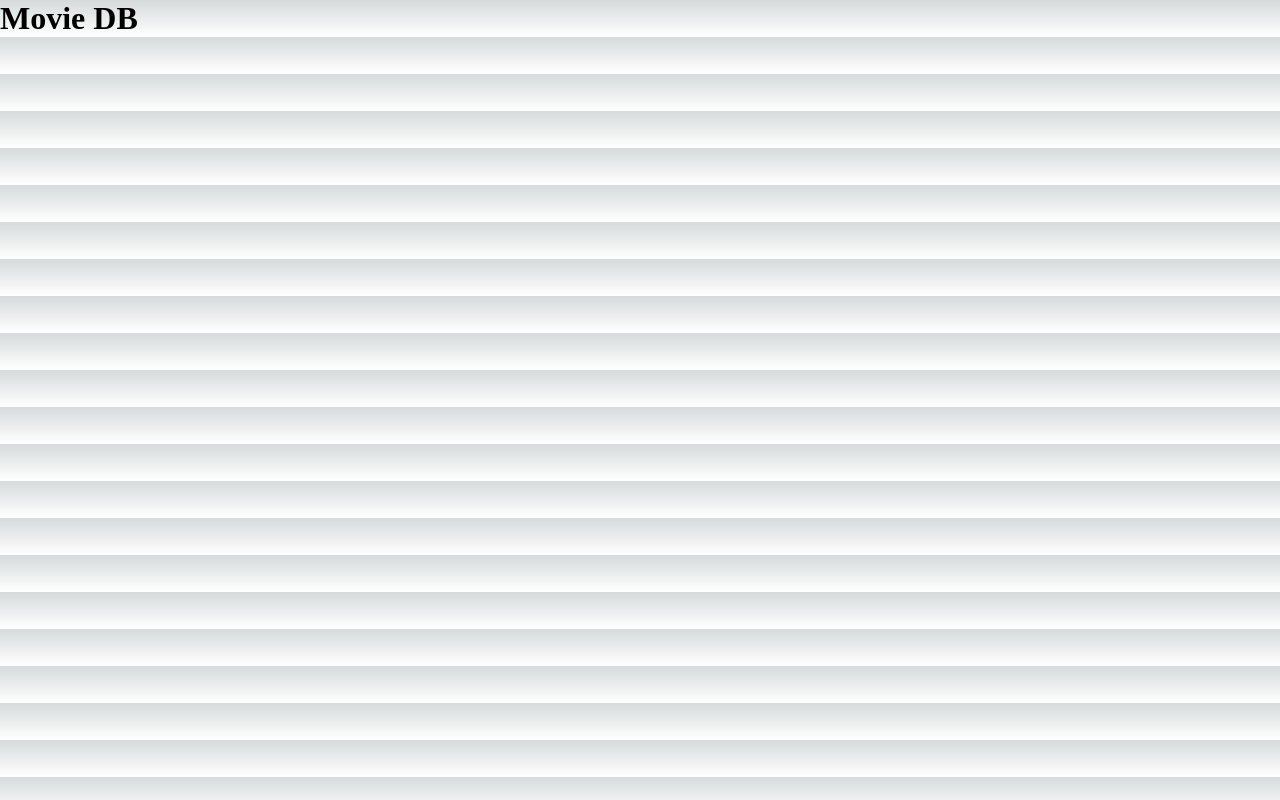
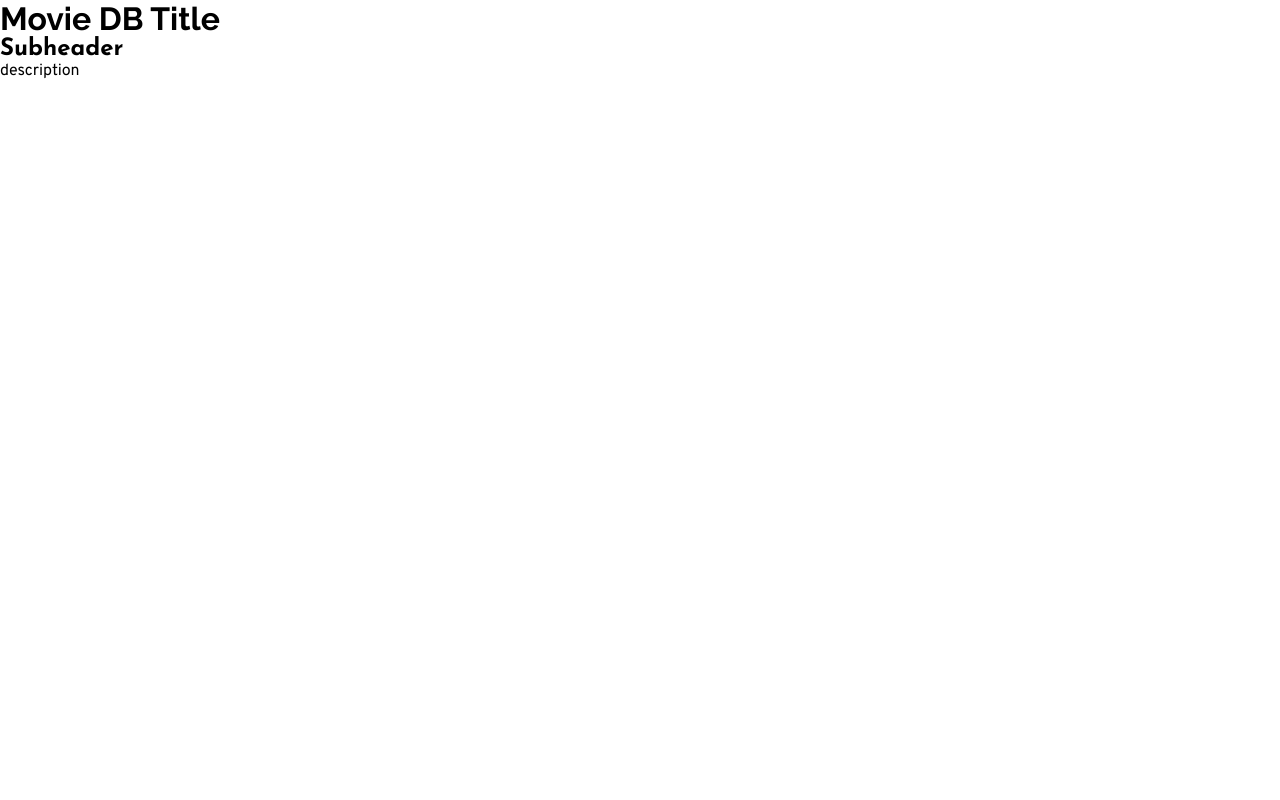
Before and after one commit to nickhibbits/movie-db, a Next.js app: page / in a window 1280 px wide. Built offline with nearby package versions, Linux system fonts and the light colour scheme.

Commit message:
start utility classes, add fonts

```diff
--- a/pages/actor/[actorId].tsx
+++ b/pages/actor/[actorId].tsx
@@ -1,5 +1,6 @@
+import { useRouter } from "next/router";
+
 import Link from "next/link";
-import { useRouter } from "next/router";
 import React from "react";
 
 function ActorId() {
--- a/pages/index.tsx
+++ b/pages/index.tsx
@@ -1,19 +1,26 @@
 import Head from "next/head";
-import { Inter } from "next/font/google";
+import { Raleway, Josefin_Sans, Overpass } from "next/font/google";
 
-const inter = Inter({ subsets: ["latin"] });
+const raleway = Raleway({ subsets: ["latin"], style: ["normal"] });
+const josefin_sans = Josefin_Sans({ subsets: ["latin"], style: ["italic"] });
+const overpass = Overpass({ subsets: ["latin"] });
 
 export default function Home() {
   return (
     <>
       <Head>
-        <title>Create Next App</title>
-        <meta name="description" content="Generated by create next app" />
+        <title>Movie Database</title>
+        <meta
+          name="description"
+          content="Search and save your favorite movies and actors"
+        />
         <meta name="viewport" content="width=device-width, initial-scale=1" />
         <link rel="icon" href="/favicon.ico" />
       </Head>
       <main>
-        <h1>Movie DB</h1>
+        <h1 className={raleway.className}>Movie DB Title</h1>
+        <h2 className={josefin_sans.className}>Subheader</h2>
+        <p className={overpass.className}>description</p>
       </main>
     </>
   );
--- a/pages/movie/[movieId].tsx
+++ b/pages/movie/[movieId].tsx
@@ -1,5 +1,6 @@
+import { useRouter } from "next/router";
+
 import Link from "next/link";
-import { useRouter } from "next/router";
 import React from "react";
 
 function MovieId() {
--- a/styles/globals.scss
+++ b/styles/globals.scss
@@ -81,27 +81,14 @@
 
 html,
 body {
-  max-width: 100vw;
-  overflow-x: hidden;
-}
-
-body {
-  color: rgb(var(--foreground-rgb));
-  background: linear-gradient(
-      to bottom,
-      transparent,
-      rgb(var(--background-end-rgb))
-    )
-    rgb(var(--background-start-rgb));
+  // font-family:
+  // background:
+  // color:
+  // margin:
+  // line-height: 1.5;
 }
 
 a {
   color: inherit;
   text-decoration: none;
 }
-
-@media (prefers-color-scheme: dark) {
-  html {
-    color-scheme: dark;
-  }
-}
```
